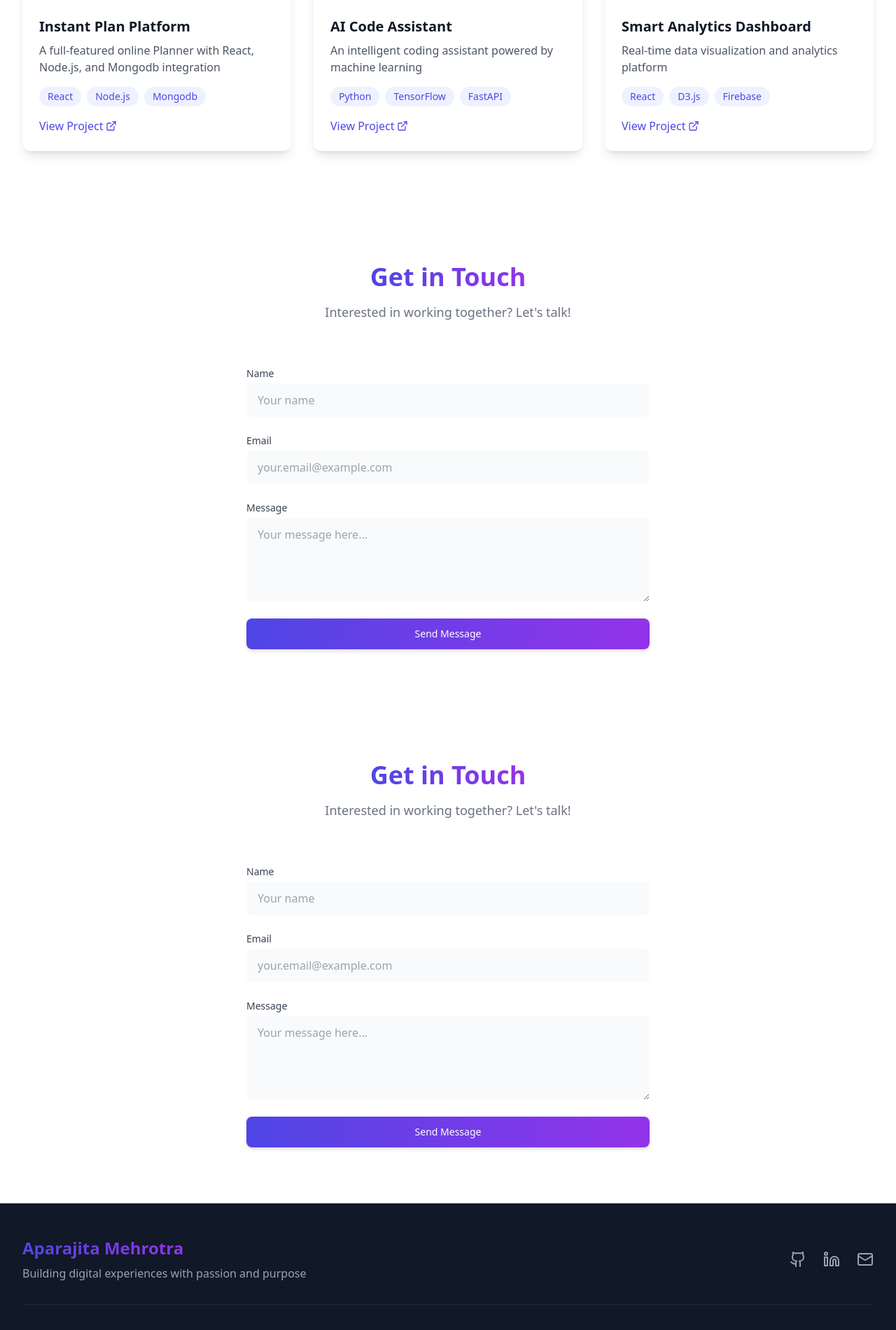
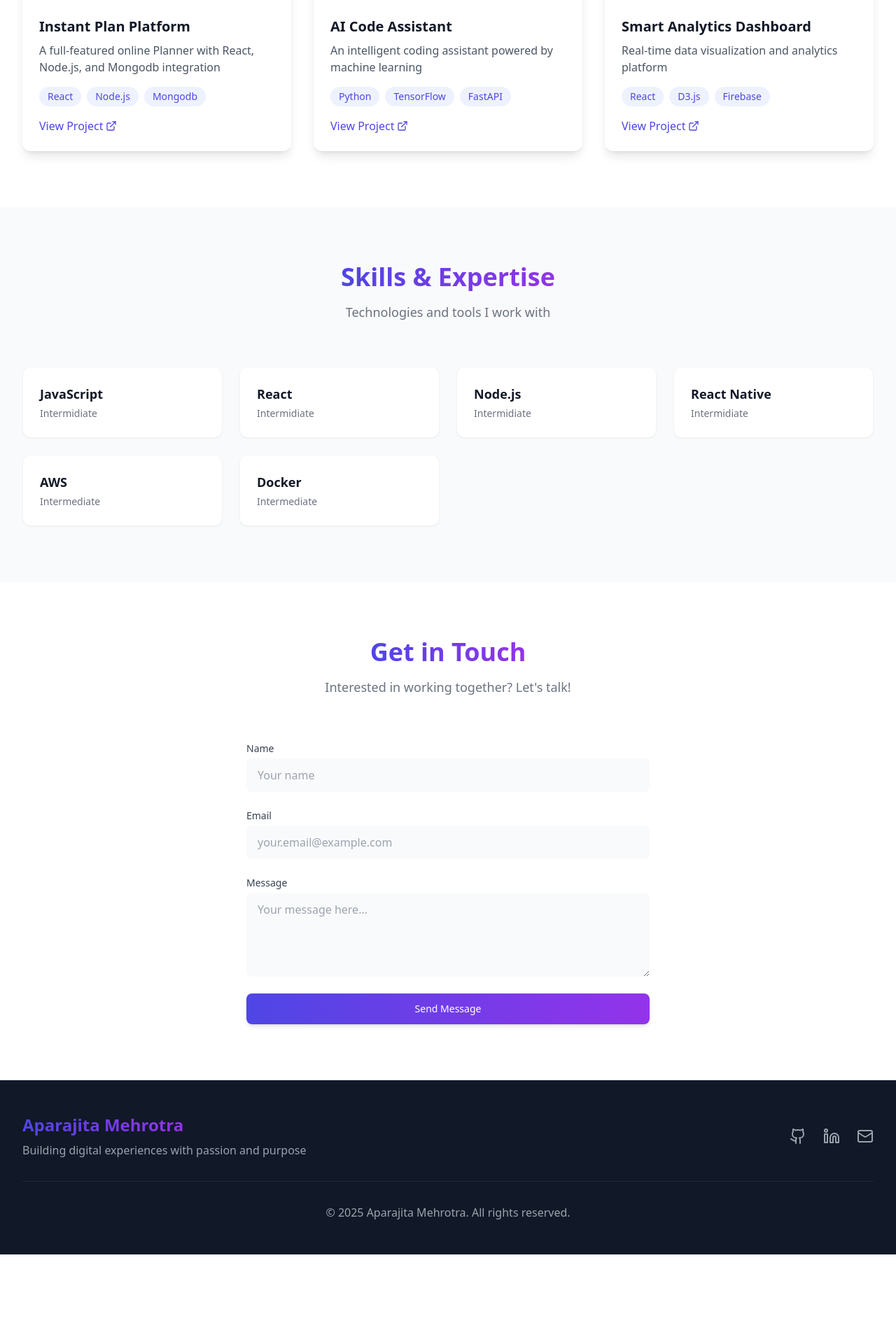
Before and after one commit to AparajitaM05/Portfolio, a React (Vite) app: page / in a window 1280 px wide. Shown: the part 1220-3121 px from the top of the page at 70% size. After the commit the page ends 3013 px from the top, so only its background shows below. Built offline with nearby package versions, Linux system fonts and the light colour scheme.

Commit message:
new layout

```diff
--- a/src/App.tsx
+++ b/src/App.tsx
@@ -185,7 +185,7 @@ function App() {
       </section>
 
       {/* Skills Section */}
-      {/* <section id="skills" className="py-20 bg-gray-50">
+      <section id="skills" className="py-20 bg-gray-50">
         <div className="max-w-7xl mx-auto px-4 sm:px-6 lg:px-8">
           <div className="text-center mb-16">
             <h2 className="text-4xl font-bold gradient-text inline-block">Skills & Expertise</h2>
@@ -207,9 +207,12 @@ function App() {
             ))}
           </div>
         </div>
-      </section> */}
+      </section>
 
-<section id="contact" className="py-20 bg-white">
+
+
+      {/* Contact Section */}
+      <section id="contact" className="py-20 bg-white">
   <div className="max-w-7xl mx-auto px-4 sm:px-6 lg:px-8">
     <div className="text-center mb-16">
       <h2 className="text-4xl font-bold gradient-text inline-block">Get in Touch</h2>
@@ -285,9 +288,7 @@ function App() {
     </div>
   </div>
 </section>
-
-      {/* Contact Section */}
-      <section id="contact" className="py-20 bg-white">
+      {/* <section id="contact" className="py-20 bg-white">
         <div className="max-w-7xl mx-auto px-4 sm:px-6 lg:px-8">
           <div className="text-center mb-16">
             <h2 className="text-4xl font-bold gradient-text inline-block">Get in Touch</h2>
@@ -352,7 +353,7 @@ function App() {
             </form>
           </div>
         </div>
-      </section>
+      </section> */}
 
       {/* Footer */}
       <footer className="bg-gray-900 text-white py-12">
```
